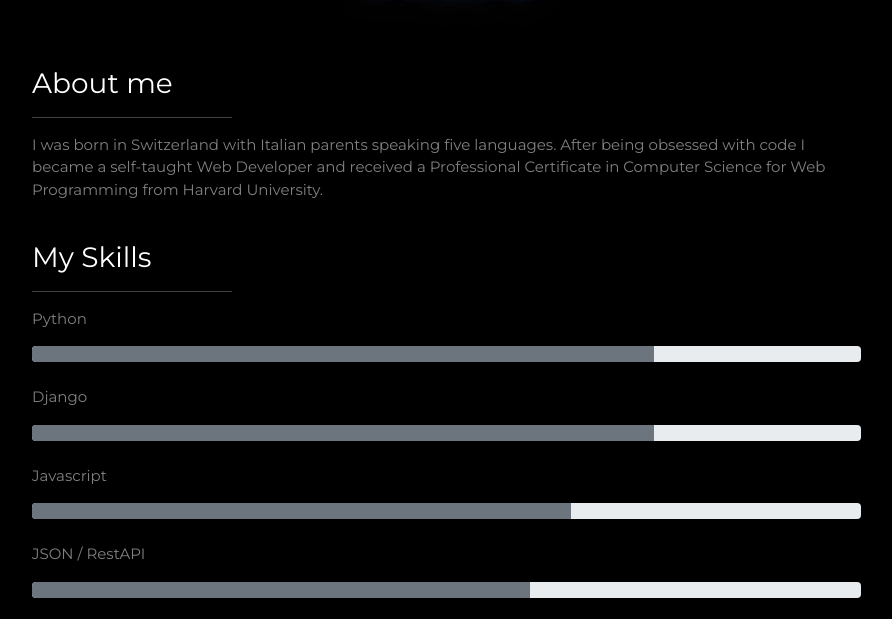
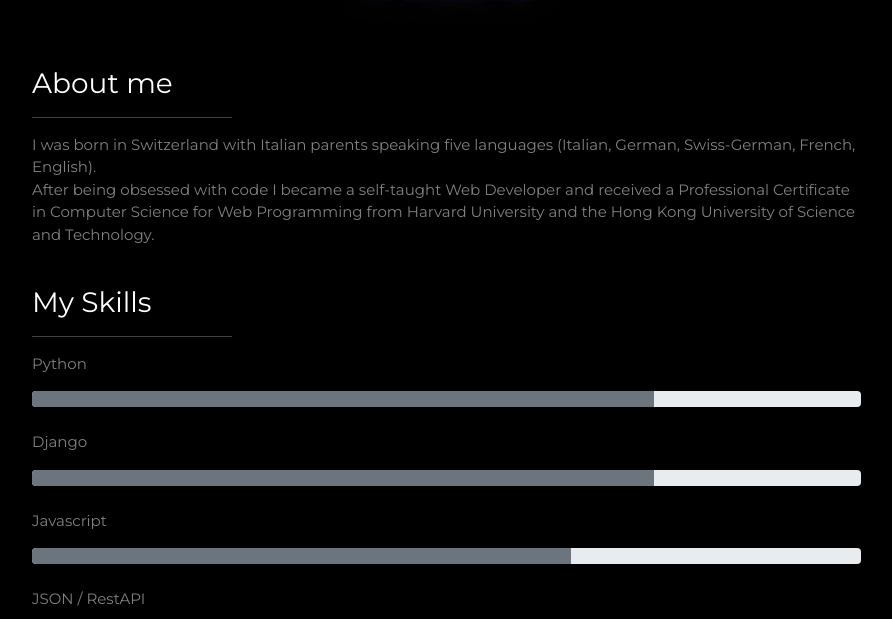
Before and after one commit to sabbamonte/sabbamonte.github.io, a plain HTML site: page index.html in a window 1280 px wide. Shown: the part 157-776 px from the top of the page, without its empty margins (188-1080 px from the left). Drawn offline with nearby package versions, Linux system fonts and the light colour scheme.

Commit message:
added new resume

```diff
--- a/index.html
+++ b/index.html
@@ -43,9 +43,9 @@
                 <hr style="width: 200px">
             </div>
             <div class="col-12 col-sm-10">
-                <p>I was born in Switzerland with Italian parents speaking five languages.
-                    After being obsessed with code I became a self-taught Web Developer and
-                    received a Professional Certificate in Computer Science for Web Programming from Harvard University.
+                <p>I was born in Switzerland with Italian parents speaking five languages (Italian, German, Swiss-German, French, English).
+                    <br> After being obsessed with code I became a self-taught Web Developer and
+                    received a Professional Certificate in Computer Science for Web Programming from Harvard University and the Hong Kong University of Science and Technology.
                 </p>
             </div>
         </div>
@@ -286,7 +286,7 @@
                 <hr style="width: 200px">
             </div>
             <div class="col-12 col-sm-10">
-                <p><i class="fa fa-map-marker fa-fw "></i> New York, US</p>
+                <p><i class="fa fa-map-marker fa-fw "></i> San Diego, USA</p>
                 <p><i class="fa fa-envelope fa-fw "> </i> Email: sabbamonte@outlook.com</p>
 
                 <p>Let's get in touch. I'm always open for new opportunities:</p>
```
Also changed, not shown: 1 other file.
